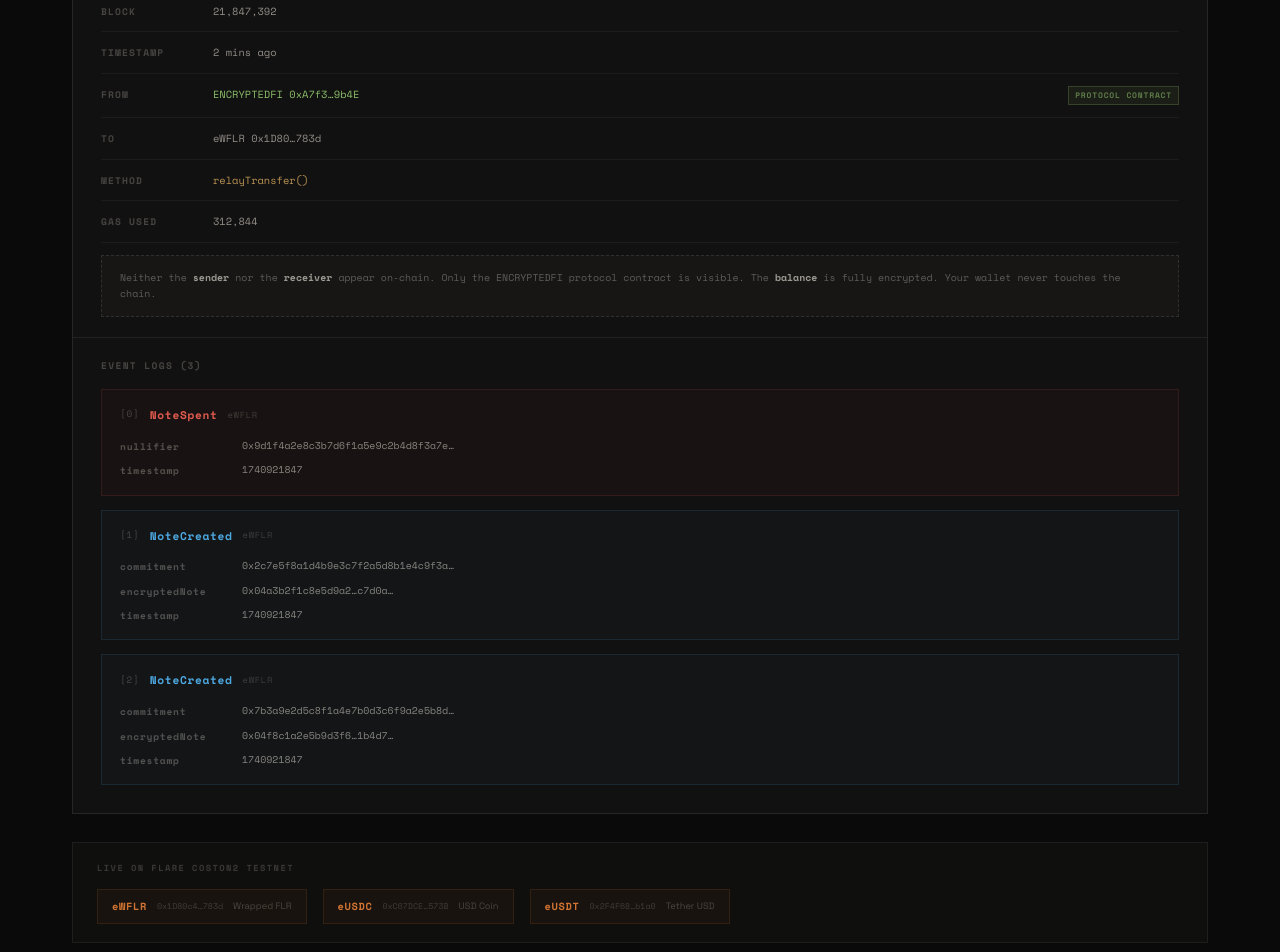
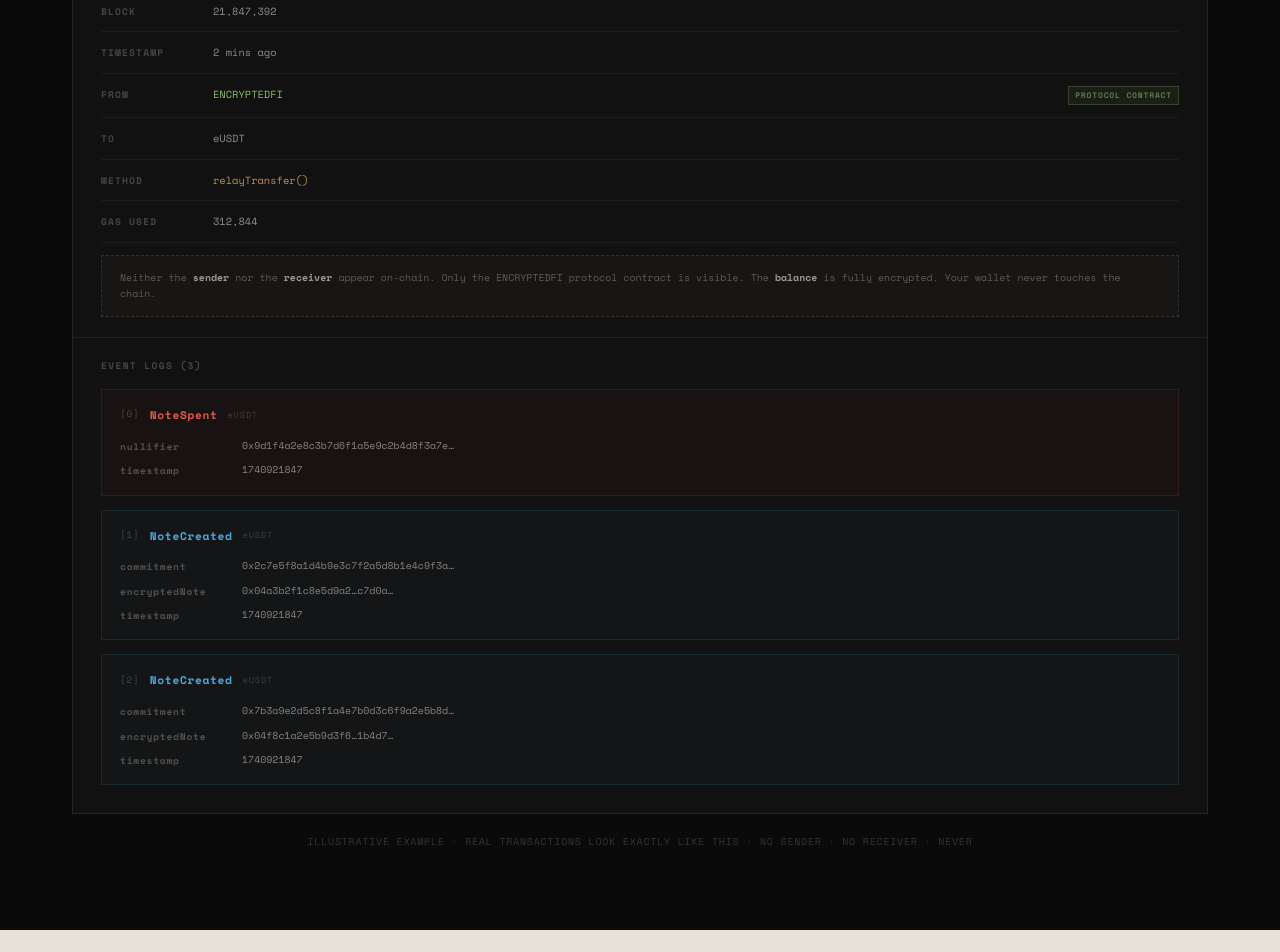
Before and after one commit to Teckdegen/encryptedfi-frontend, a Next.js app: page / in a window 1280 px wide. Shown: the part 4520-5472 px from the top of the page. Built offline with nearby package versions, Linux system fonts and the light colour scheme.

Commit message:
hehehehe

```diff
--- a/components/ExplorerPreview.tsx
+++ b/components/ExplorerPreview.tsx
@@ -11,8 +11,8 @@ const TX = {
   hash:      "0x8f3a2c1d9e4b7f06a3e5d2c8b1f9a4e7d0c3b6a2f5e8d1c4b7a0e3d6c9f2b5",
   block:     "21,847,392",
   timestamp: "2 mins ago",
-  from:      "ENCRYPTEDFI  0xA7f3…9b4E",   // ← relayer contract, not user wallet
-  to:        "eWFLR  0x1D80…783d",          // ← Flare Coston2 WFLR pair
+  from:      "ENCRYPTEDFI",
+  to:        "eUSDT",
   method:    "relayTransfer()",
   status:    "SUCCESS",
   gasUsed:   "312,844",
@@ -48,13 +48,6 @@ const LOGS = [
       { key: "timestamp",     value: "1740921847" },
     ],
   },
-];
-
-// Flare Coston2 testnet token addresses
-const FLARE_TOKENS = [
-  { symbol: "eWFLR",  underlying: "0x1D80c49BbBCd1C0911346656B529DF9E5c2F783d", name: "Wrapped FLR" },
-  { symbol: "eUSDC",  underlying: "0xC67DCE33D7A8efA5FfEB961899C73fe573B",      name: "USD Coin"    },
-  { symbol: "eUSDT",  underlying: "0x2F4F68F7AF7C37E3E5B7c9F3d9f4e3c2b1a0",    name: "Tether USD"  },
 ];
 
 /* tiny mono badge */
@@ -207,7 +200,7 @@ export default function ExplorerPreview() {
                 marginLeft: 6,
               }}
             >
-              coston2-explorer.flare.network / tx / 0x8f3a…b5
+              explorer.network / tx / 0x8f3a…b5
             </span>
             {/* Network badge */}
             <span
@@ -218,12 +211,12 @@ export default function ExplorerPreview() {
                 fontWeight: 700,
                 letterSpacing: "0.1em",
                 padding: "2px 7px",
-                border: "1px solid rgba(255,120,40,0.3)",
-                color: "rgba(255,120,40,0.7)",
-                background: "rgba(255,120,40,0.07)",
+                border: "1px solid rgba(228,222,212,0.1)",
+                color: "rgba(228,222,212,0.3)",
+                background: "rgba(228,222,212,0.03)",
               }}
             >
-              FLARE COSTON2
+              ANY EVM CHAIN
             </span>
           </div>
 
@@ -446,7 +439,7 @@ export default function ExplorerPreview() {
                         letterSpacing: "0.08em",
                       }}
                     >
-                      eWFLR
+                      eUSDT
                     </span>
                   </div>
 
@@ -485,80 +478,6 @@ export default function ExplorerPreview() {
           </div>
         </div>
 
-        {/* ── Flare testnet token strip ── */}
-        <div
-          style={{
-            marginTop: 28,
-            border: "1px solid rgba(228,222,212,0.07)",
-            background: "rgba(228,222,212,0.02)",
-            padding: "18px 24px",
-          }}
-        >
-          <div
-            style={{
-              fontFamily: "var(--font-mono)",
-              fontSize: "0.55rem",
-              fontWeight: 700,
-              letterSpacing: "0.16em",
-              color: "rgba(228,222,212,0.2)",
-              marginBottom: 14,
-            }}
-          >
-            LIVE ON FLARE COSTON2 TESTNET
-          </div>
-          <div
-            style={{
-              display: "flex",
-              gap: 16,
-              flexWrap: "wrap" as const,
-            }}
-          >
-            {FLARE_TOKENS.map((t) => (
-              <div
-                key={t.symbol}
-                style={{
-                  display: "flex",
-                  alignItems: "center",
-                  gap: 10,
-                  padding: "8px 14px",
-                  border: "1px solid rgba(255,120,40,0.12)",
-                  background: "rgba(255,120,40,0.04)",
-                }}
-              >
-                <span
-                  style={{
-                    fontFamily: "var(--font-mono)",
-                    fontSize: "0.65rem",
-                    fontWeight: 700,
-                    color: "rgba(255,140,60,0.8)",
-                    letterSpacing: "0.06em",
-                  }}
-                >
-                  {t.symbol}
-                </span>
-                <span
-                  style={{
-                    fontFamily: "var(--font-mono)",
-                    fontSize: "0.52rem",
-                    color: "rgba(228,222,212,0.2)",
-                  }}
-                >
-                  {t.underlying.slice(0, 8)}…{t.underlying.slice(-4)}
-                </span>
-                <span
-                  style={{
-                    fontFamily: "var(--font-sans)",
-                    fontSize: "0.58rem",
-                    color: "rgba(228,222,212,0.25)",
-                  }}
-                >
-                  {t.name}
-                </span>
-              </div>
-            ))}
-          </div>
-        </div>
-
         {/* Footer caption */}
         <p
           style={{
```
